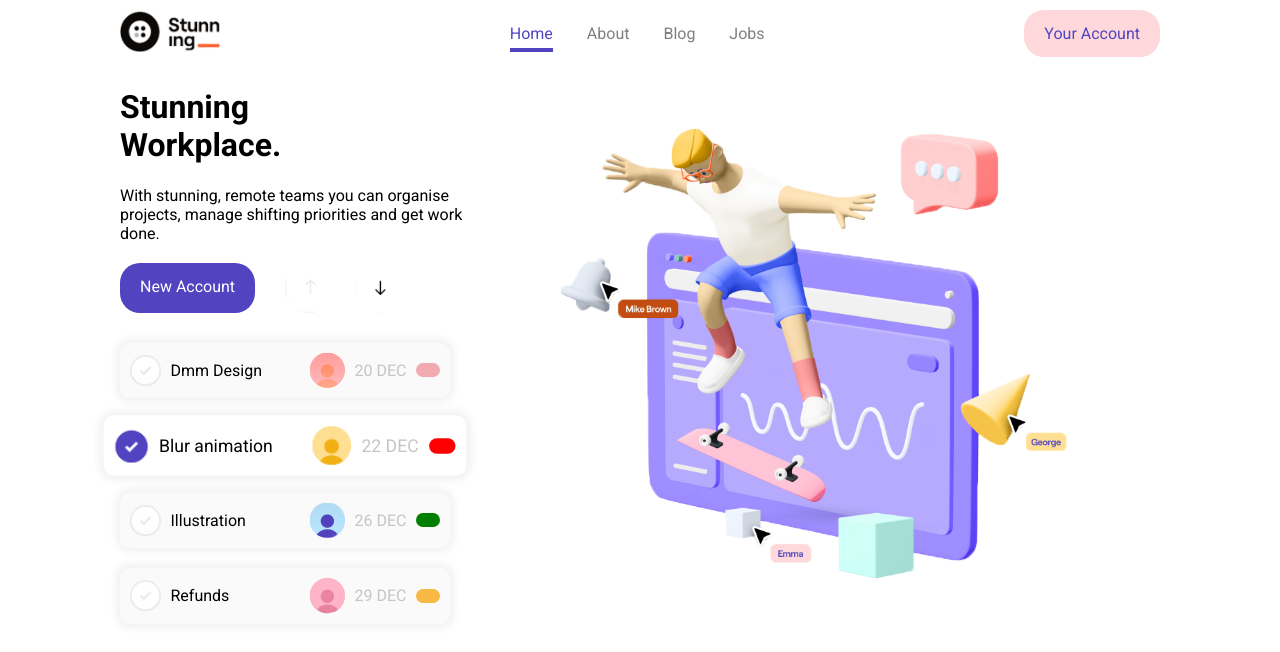
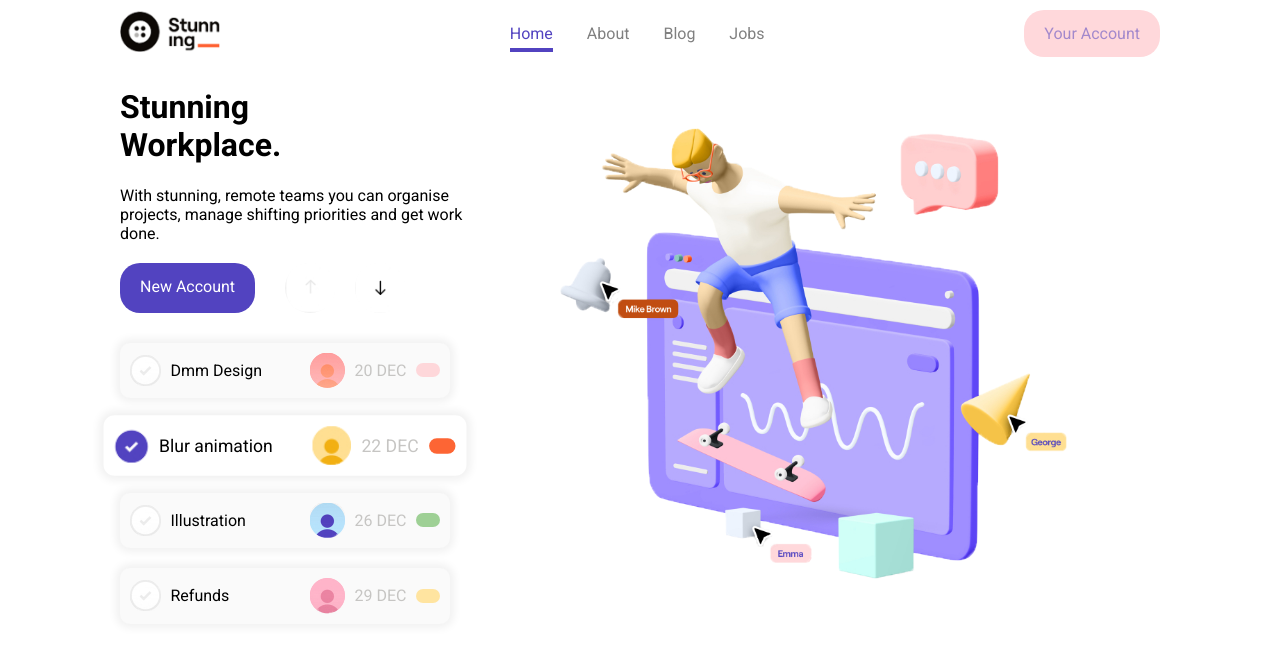
Before and after one commit to LovelyNMTech/Stunning-page, a plain HTML site: page index.html in a window 1280 px wide. Drawn offline with Linux system fonts and the light colour scheme.

Commit message:
changed color as per requirement

```diff
--- a/style.css
+++ b/style.css
@@ -24,6 +24,7 @@ ul{
 
 .account-button{
     background: #FFD8DB;
+    color: #A389CC;
     border-radius: 20px;
     padding: 14px 20px;
 }
@@ -147,18 +148,18 @@ main .data ul li .tag{
     width: 24px;
     height: 14px;
     border-radius: 10px;
-    background: red;
+    background: #FD6534;
     display: inline-block;
 }
 
 main .data ul li .tag.lightred{
-    background: #f2aab0;
+    background: #FED7DA;
 }
 
 main .data ul li .tag.green{
-    background: green;
+    background:#9ED095;
 }
 
 main .data ul li .tag.orange{
-    background: rgb(247, 184, 68);
+    background: #FFE4A0;
 }
```
